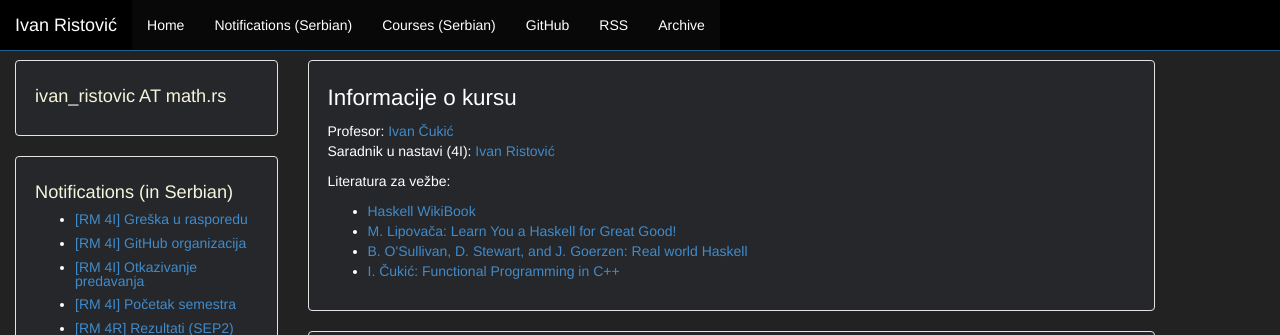
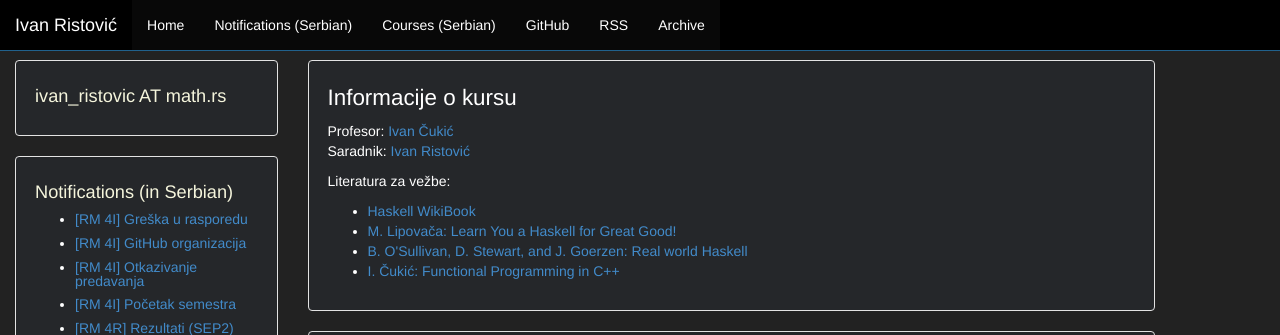
Before and after one commit to ivan-ristovic/ivan-ristovic.github.io, a Jekyll site: the page built from courses/fp/index.html, in a window 1280 px wide. Shown: the top 335 px of the page. Built offline with Jekyll 4.4.1, drawn with Linux system fonts in a browser that asks for light colours.

Commit message:
Update courses info

```diff
--- a/courses/fp/index.html
+++ b/courses/fp/index.html
@@ -7,7 +7,7 @@ layout: default
   <p>
     Profesor: <a href="http://poincare.matf.bg.ac.rs/~ivan/">Ivan Čukić</a>
     <br>
-    Saradnik u nastavi (4I): <a href="{{ site.baseurl}}">Ivan Ristović</a>
+    Saradnik: <a href="{{ site.baseurl}}">Ivan Ristović</a>
   </p>
   <p>
     Literatura za vežbe:
@@ -22,5 +22,7 @@ layout: default
 
 <div class="well">
   <h1>Materijali sa vežbi</h1>
+  <ul>
 
+  </ul>
 </div>
--- a/courses/rm/index.html
+++ b/courses/rm/index.html
@@ -7,7 +7,7 @@ layout: default
   <p>
     Profesor: <a href="http://poincare.matf.bg.ac.rs/~kartelj/">Aleksandar Kartelj</a>
     <br>
-    Saradnik u nastavi (4I/4R): <a href="{{ site.baseurl}}">Ivan Ristović</a>
+    Saradnici (4I/4R): <a href="{{ site.baseurl}}">Ivan Ristović</a> i <a href="http://poincare.matf.bg.ac.rs/~bozica_kalinic/">Božica Kalinić</a>
   </p>
   <p>
     Praktični kolokvijum: <em>30 poena</em>
```
